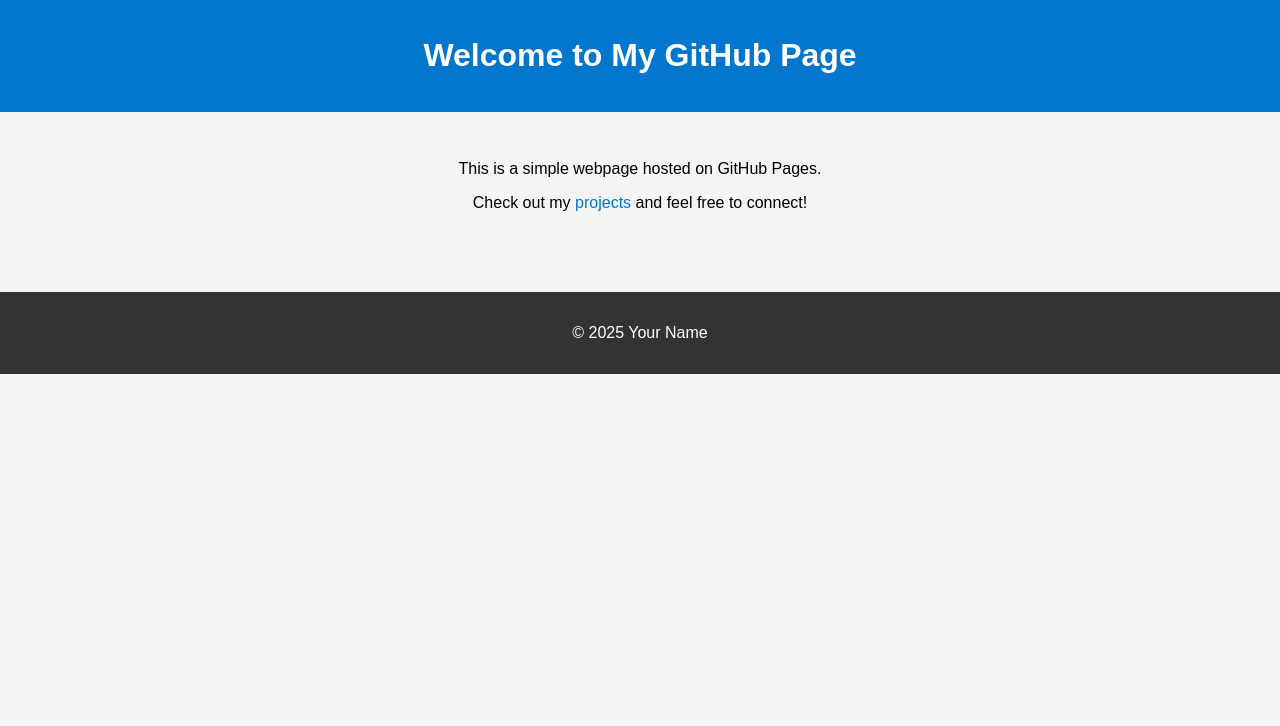
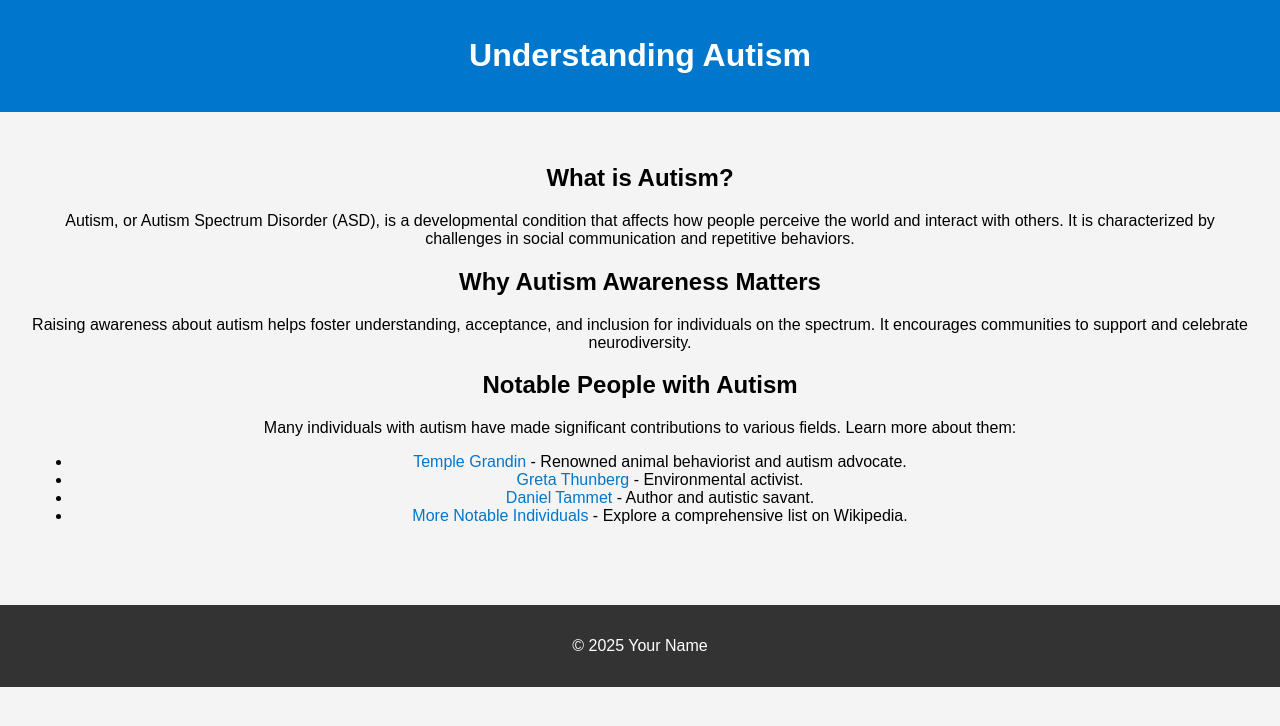
Before and after one commit to agarman/a, a plain HTML site: page index.html in a window 1280 px wide. Drawn offline with Linux system fonts and the light colour scheme.

Commit message:
Updated to include some basic information about Autism

```diff
--- a/index.html
+++ b/index.html
@@ -3,7 +3,7 @@
 <head>
     <meta charset="UTF-8">
     <meta name="viewport" content="width=device-width, initial-scale=1.0">
-    <title>My GitHub Page</title>
+    <title>Understanding Autism</title>
     <style>
         body {
             font-family: Arial, sans-serif;
@@ -20,6 +20,9 @@
         main {
             padding: 2em;
         }
+        section {
+            margin: 1em 0;
+        }
         footer {
             background: #333;
             color: white;
@@ -34,11 +37,27 @@
 </head>
 <body>
     <header>
-        <h1>Welcome to My GitHub Page</h1>
+        <h1>Understanding Autism</h1>
     </header>
     <main>
-        <p>This is a simple webpage hosted on GitHub Pages.</p>
-        <p>Check out my <a href="#projects">projects</a> and feel free to connect!</p>
+        <section>
+            <h2>What is Autism?</h2>
+            <p>Autism, or Autism Spectrum Disorder (ASD), is a developmental condition that affects how people perceive the world and interact with others. It is characterized by challenges in social communication and repetitive behaviors.</p>
+        </section>
+        <section>
+            <h2>Why Autism Awareness Matters</h2>
+            <p>Raising awareness about autism helps foster understanding, acceptance, and inclusion for individuals on the spectrum. It encourages communities to support and celebrate neurodiversity.</p>
+        </section>
+        <section>
+            <h2>Notable People with Autism</h2>
+            <p>Many individuals with autism have made significant contributions to various fields. Learn more about them:</p>
+            <ul>
+                <li><a href="https://en.wikipedia.org/wiki/Temple_Grandin" target="_blank">Temple Grandin</a> - Renowned animal behaviorist and autism advocate.</li>
+                <li><a href="https://en.wikipedia.org/wiki/Greta_Thunberg" target="_blank">Greta Thunberg</a> - Environmental activist.</li>
+                <li><a href="https://en.wikipedia.org/wiki/Daniel_Tammet" target="_blank">Daniel Tammet</a> - Author and autistic savant.</li>
+                <li><a href="https://en.wikipedia.org/wiki/Category:Autistic_people" target="_blank">More Notable Individuals</a> - Explore a comprehensive list on Wikipedia.</li>
+            </ul>
+        </section>
     </main>
     <footer>
         <p>&copy; 2025 Your Name</p>
```
